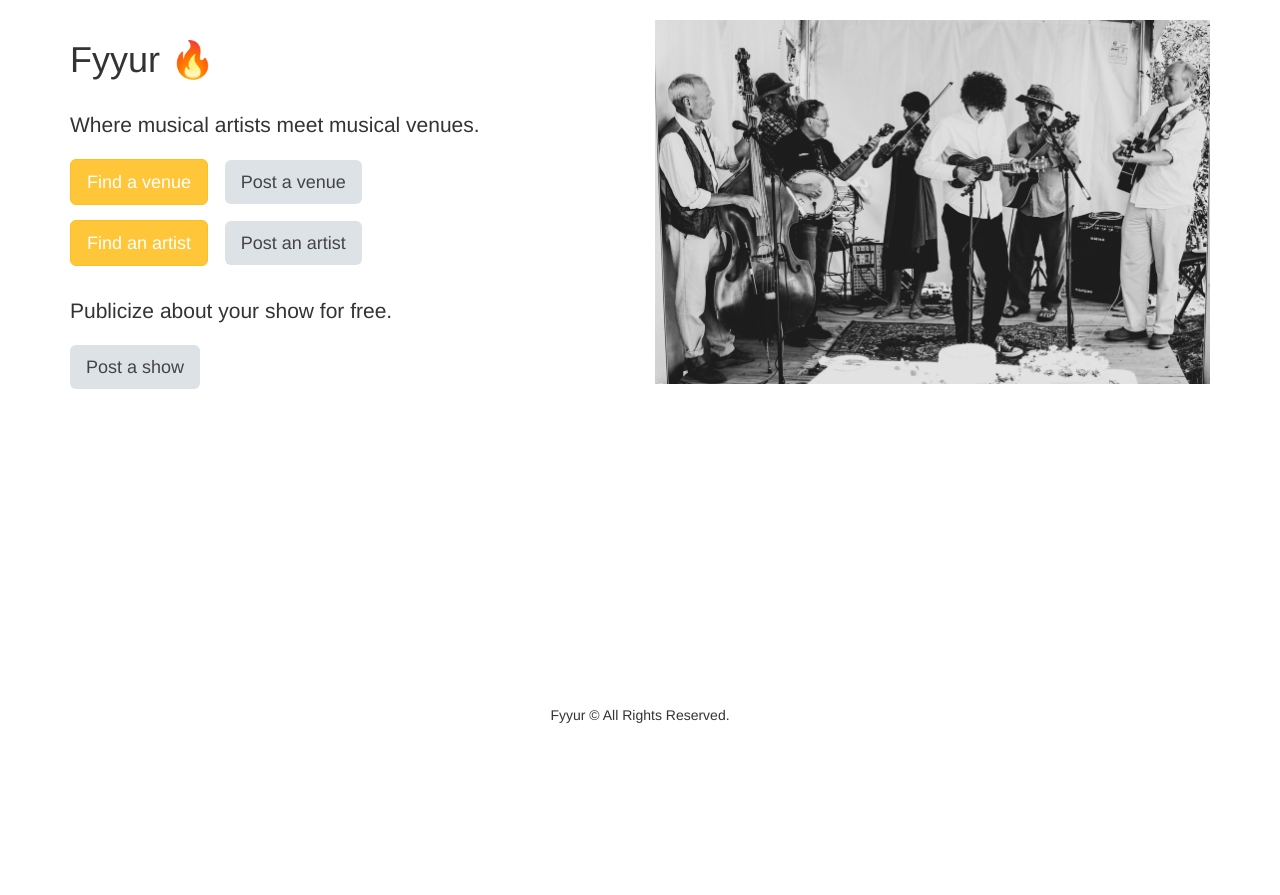
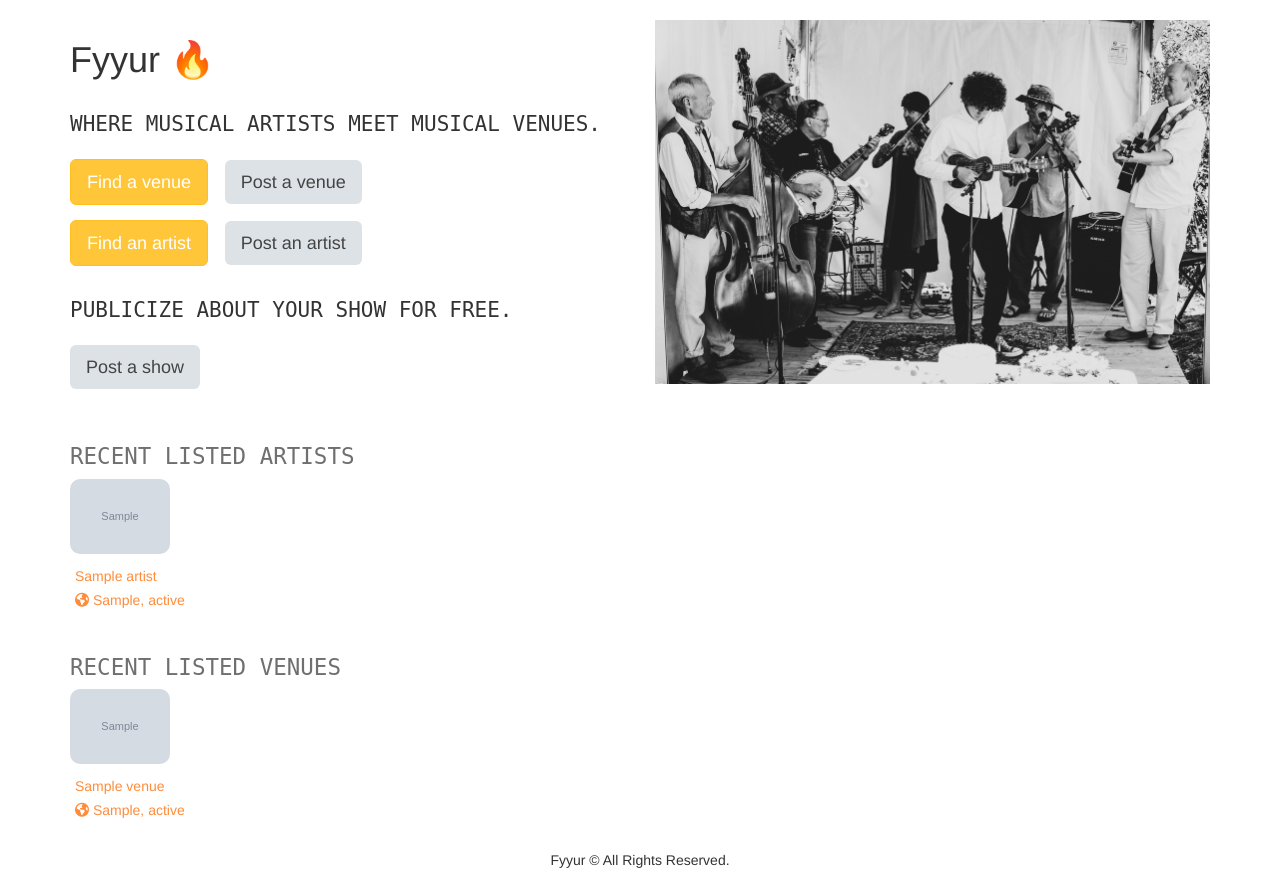
Before and after one commit to ElvisAns/fyyur, a Flask app: page / in a window 1280 px wide. Shown: the part 60-955 px from the top of the page. Before the commit the page ends 783 px from the top, so only its background shows below. Run offline with Flask 2, Linux system fonts and the light colour scheme; tables that the repository leaves empty hold one stand-in row (values such as "Sample post"); grey boxes marked "Sample" are stand-in pictures; some libraries are stand-ins or nearby versions.

Commit message:
Finishing the app

```diff
--- a/projects/01_fyyur/app.py
+++ b/projects/01_fyyur/app.py
@@ -49,8 +49,9 @@ app.jinja_env.filters['datetime'] = format_datetime
 
 @app.route('/')
 def index():
-  return render_template('pages/home.html')
-
+  artists = Artist.query.order_by(db.desc(Artist.id)).limit(10).all()
+  venues = Venue.query.order_by(db.desc(Venue.id)).limit(10).all()
+  return render_template('pages/home.html',artists=artists,venues=venues)
 
 #  Venues
 #  ----------------------------------------------------------------
--- a/projects/01_fyyur/templates/pages/home.html
+++ b/projects/01_fyyur/templates/pages/home.html
@@ -4,7 +4,7 @@
 <div class="row">
 	<div class="col-sm-6">
 		<h1>Fyyur 🔥</h1>
-		<p class="lead">Where musical artists meet musical venues.</p>
+		<p class="lead monospace">Where musical artists meet musical venues.</p>
 		<h3>
 			<a href="/venues"><button class="btn btn-primary btn-lg">Find a venue</button></a>
 			<a href="/venues/create"><button class="btn btn-default btn-lg">Post a venue</button></a>
@@ -13,7 +13,7 @@
 			<a href="/artists"><button class="btn btn-primary btn-lg">Find an artist</button></a>
 			<a href="/artists/create"><button class="btn btn-default btn-lg">Post an artist</button></a>
 		</h3>
-		<p class="lead">Publicize about your show for free.</p>
+		<p class="lead monospace">Publicize about your show for free.</p>
 		<h3>
 			<a href="/shows/create"><button class="btn btn-default btn-lg">Post a show</button></a>
 		</h3>
@@ -21,5 +21,35 @@
 	<div class="col-sm-6 hidden-sm hidden-xs">
 		<img id="front-splash" src="{{ url_for('static',filename='img/front-splash.jpg') }}" alt="Front Photo of Musical Band" />
 	</div>
+	<div class="col-md-12" style="margin-top:20px;">
+		<div class="row">
+			{% if artists %}<div class="col-md-12"><h2 class="monospace">RECENT LISTED ARTISTS</div></h2>{% endif %}
+			{% for artist in artists %}
+			<div class="col-md-4">
+				<a href="/artists/{{ artist.id }}">
+					<img src="{{artist.image_link}}" class="artist_caption">
+					<div class="item">
+						<h5>{{ artist.name }}</h5><i class="fas fa-globe-americas"></i> {{ artist.city }}, {{ artist.state }}
+					</div>
+				</a>
+			</div>
+			{% endfor %}
+		</div>
+	</div>
+	<div class="col-md-12" style="margin-top:20px;">
+		<div class="row">
+			{% if artists %}<div class="col-md-12"><h2 class="monospace">RECENT LISTED VENUES</div></h2>{% endif %}
+			{% for venue in venues %}
+			<div class="col-md-4">
+				<a href="/venues/{{ venue.id }}">
+					<img src="{{venue.image_link}}" class="artist_caption">
+					<div class="item">
+						<h5>{{ venue.name }}</h5><i class="fas fa-globe-americas"></i> {{ venue.city }}, {{ venue.state }}
+					</div>
+				</a>
+			</div>
+			{% endfor %}
+		</div>
+	</div>
 </div>
 {% endblock %}
```
Also changed, not shown: projects/01_fyyur/static/css/main.css (line endings or trailing spaces).
